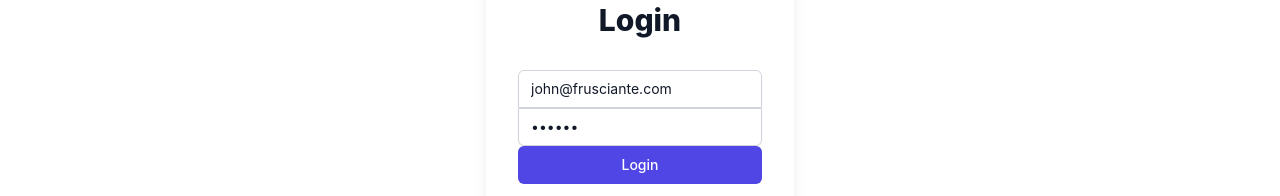
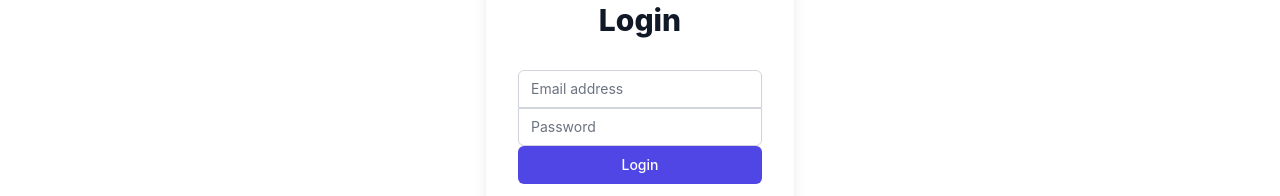
Before and after one commit to NaglisB123/REACT-ATSISKAITYMAS, a React (Vite) app: page /login-page in a window 1280 px wide. Shown: the part 150-346 px from the top of the page. Built offline with nearby package versions, Linux system fonts and the light colour scheme.

Commit message:
formik + yup validation

```diff
--- a/src/assets/components/Login.jsx
+++ b/src/assets/components/Login.jsx
@@ -1,60 +1,91 @@
+import React from 'react';
+import { useFormik } from 'formik';
+import * as Yup from 'yup';
 import { signInWithEmailAndPassword } from 'firebase/auth';
 import { useState } from 'react';
 import { auth } from '../../firebase/firebase';
-import { Link } from "react-router-dom";
+import { Link, useNavigate } from "react-router-dom";
 
 export default function Login() {
-  const [emailValue, setEmailValue] = useState('john@frusciante.com');
-  const [passwordValue, setPasswordValue] = useState('123456');
+  const navigate = useNavigate();
 
-  function handleSubmit(event) {
-    event.preventDefault();
-    console.log('IS WORKING ?');
-    console.log('emailValue ===', emailValue);
-    console.log('passwordValue ===', passwordValue);
-    if (!emailValue || !passwordValue) {
-      console.warn('email or password not entered');
-      return;
-    }
-    loginWithFirebase();
-    console.log('form success');
-  }
-  function loginWithFirebase() {
-    signInWithEmailAndPassword(auth, emailValue, passwordValue)
+  // Define the initial form values
+  const initialValues = {
+    email: '',
+    password: '',
+  };
+
+  // Define the validation schema using Yup
+  const validationSchema = Yup.object({
+    email: Yup.string()
+      .email('Invalid email address')
+      .required('Email is required'),
+    password: Yup.string()
+      .min(6, 'Password should be at least 6 characters')
+      .required('Password is required'),
+  });
+
+  // Use useFormik hook to set up the form
+  const formik = useFormik({
+    initialValues,
+    validationSchema,
+    onSubmit: (values) => {
+      // This function is called when the form is submitted
+      console.log('Form submitted with values:', values);
+      loginWithFirebase(values.email, values.password);
+    },
+  });
+
+  function loginWithFirebase(email, password) {
+    signInWithEmailAndPassword(auth, email, password)
       .then((userCredential) => {
         const user = userCredential.user;
-        console.log('user ===', user);
+        console.log('User authenticated:', user);
+        navigate('/shop-page');
       })
       .catch((error) => {
         const errorCode = error.code;
         const errorMessage = error.message;
-        console.log('errorCode ===', errorCode);
-        console.log('errorMessage ===', errorMessage);
+        console.log('Authentication error - errorCode:', errorCode);
+        console.log('Authentication error - errorMessage:', errorMessage);
       });
   }
+
   return (
     <div className="flex items-center justify-center">
       <div className="bg-white rounded-lg shadow-lg p-8 space-y-6 w-120">
         <h2 className="text-center text-3xl font-extrabold text-gray-900 mb-8">
           Login
         </h2>
-        <form onSubmit={handleSubmit}>
+        <form onSubmit={formik.handleSubmit}>
           <div className="rounded-md shadow-sm -space-y-px">
             <div className="flex flex-col">
               <input
-                onChange={(event) => setEmailValue(event.target.value)}
-                value={emailValue}
                 type='text'
+                id='email'
+                name='email'
                 placeholder='Email address'
+                onChange={formik.handleChange}
+                onBlur={formik.handleBlur}
+                value={formik.values.email}
                 className="appearance-none rounded-none relative block w-full px-3 py-2 border border-gray-300 placeholder-gray-500 text-gray-900 rounded-t-md focus:outline-none focus:ring-indigo-500 focus:border-indigo-500 focus:z-10 sm:text-sm"
               />
+              {formik.touched.email && formik.errors.email ? (
+                <div className="text-red-500">{formik.errors.email}</div>
+              ) : null}
               <input
-                onChange={(event) => setPasswordValue(event.target.value)}
-                value={passwordValue}
                 type='password'
+                id='password'
+                name='password'
                 placeholder='Password'
+                onChange={formik.handleChange}
+                onBlur={formik.handleBlur}
+                value={formik.values.password}
                 className="appearance-none rounded-none relative block w-full px-3 py-2 border border-gray-300 placeholder-gray-500 text-gray-900 rounded-b-md focus:outline-none focus:ring-indigo-500 focus:border-indigo-500 focus:z-10 sm:text-sm"
               />
+              {formik.touched.password && formik.errors.password ? (
+                <div className="text-red-500">{formik.errors.password}</div>
+              ) : null}
             </div>
           </div>
           <div className="text-center">
--- /dev/null
+++ b/src/assets/components/Shop.jsx
@@ -0,0 +1,12 @@
+// Shops.js
+import React from 'react';
+
+function Shop() {
+  return (
+    <div>
+      <h2>Shop Page</h2>
+    </div>
+  );
+}
+
+export default Shop;
--- a/src/index.css
+++ b/src/index.css
@@ -29,7 +29,7 @@ h1 {
 }
 
 .bg {
-  background-image: url(./images/garrisonpub.jpg);
+  background-image: url(./images//garrisonpub.jpg);
   height: 800px;
 }
 
```
